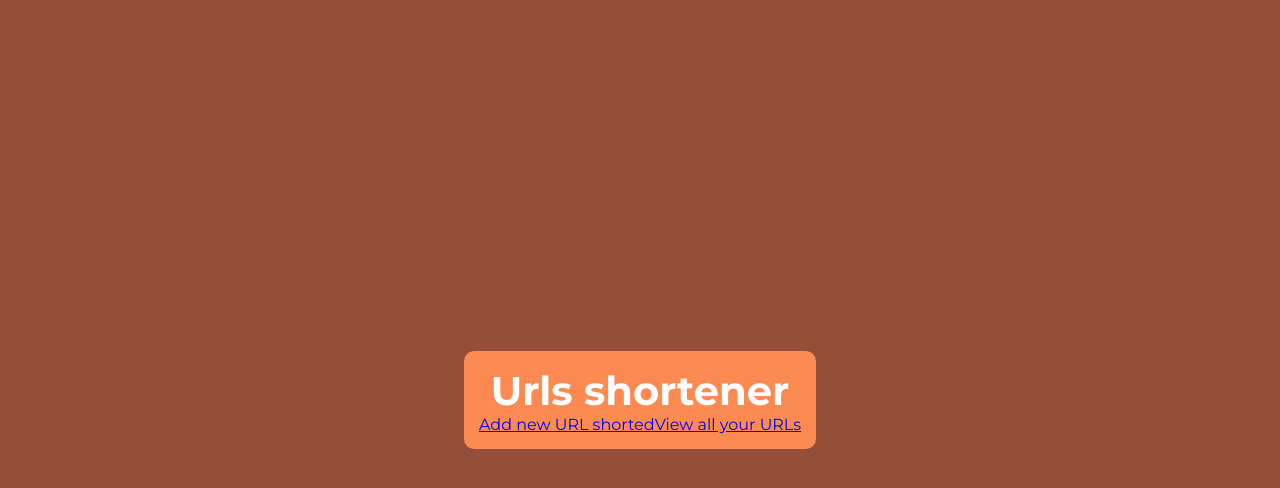
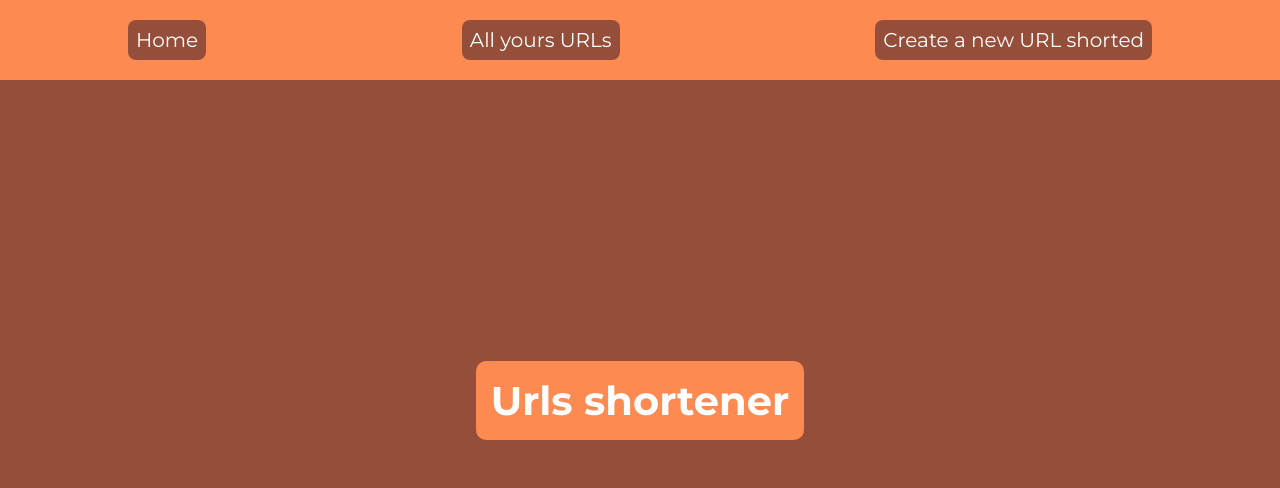
Before and after one commit to MateoAPiana/urlsShortener_UI, a React (Vite) app: page / in a window 1280 px wide. Shown: the top 488 px of the page. Built offline with nearby package versions, Linux system fonts and the light colour scheme.

Commit message:
adding a navbar and styles

```diff
--- a/src/App.tsx
+++ b/src/App.tsx
@@ -3,9 +3,12 @@ import './App.css'
 import { FromAddURL } from './components/formAddURL'
 import { Home } from './components/home'
 import { AllUrls } from './components/allUrls'
+import { NavBar } from './components/navbar'
 
 export default function App() {
   return (
+    <>
+      <NavBar />
       <main className='App'>
         <h1>Urls shortener</h1>
         <Routes>
@@ -13,7 +16,7 @@ export default function App() {
           <Route element={<FromAddURL />} path='/addURL' />
           <Route element={<AllUrls />} path='/urls' />
         </Routes>
-
       </main>
+    </>
   )
 }
--- a/src/components/formAddURL.tsx
+++ b/src/components/formAddURL.tsx
@@ -19,6 +19,7 @@ export function FromAddURL() {
   }
   return (
     <form className='fromAddURL' action="" onSubmit={handleSubmit}>
+      <div className="error">{error}</div>
       <label htmlFor="url">Insert this the url</label>
       <input type="url" name="url" id="url" placeholder="https://youtube.com" required />
       <input className="addURLSubmit" type="submit" value="Send url" />
--- a/src/components/home.tsx
+++ b/src/components/home.tsx
@@ -1,10 +1,6 @@
-import { Link } from "react-router-dom";
-
 export function Home() {
   return (
     <div>
-      <Link to="/addURL">Add new URL shorted</Link>
-      <Link to="/urls">View all your URLs</Link>
     </div>
   )
 }
--- /dev/null
+++ b/src/components/navBar.css
@@ -0,0 +1,25 @@
+.navBar {
+  position: fixed;
+  top: 0;
+  left: 0;
+  width: 100dvw;
+  height: 10%;
+  background-color: #fd8b51;
+  display: flex;
+  justify-content: space-around;
+  align-items: center;
+}
+
+.navbarItem {
+  padding: 8px;
+  border-radius: 8px;
+  background-color: #944E3A;
+  text-decoration: none;
+  color: inherit;
+  font-size: 20px;
+  font-family: inherit;
+}
+
+.navbarItem:hover {
+  opacity: 0.8;
+}
--- /dev/null
+++ b/src/components/navbar.tsx
@@ -0,0 +1,12 @@
+import { NavLink } from "react-router-dom"
+import "./navBar.css"
+
+export function NavBar() {
+  return (
+    <nav className="navBar">
+      <NavLink className="navbarItem" to="/">Home</NavLink>
+      <NavLink className="navbarItem" to="/urls">All yours URLs</NavLink>
+      <NavLink className="navbarItem" to="/addURL">Create a new URL shorted</NavLink>
+    </nav>
+  )
+}
```
Lines whose indentation alone changed are shown as unchanged.
